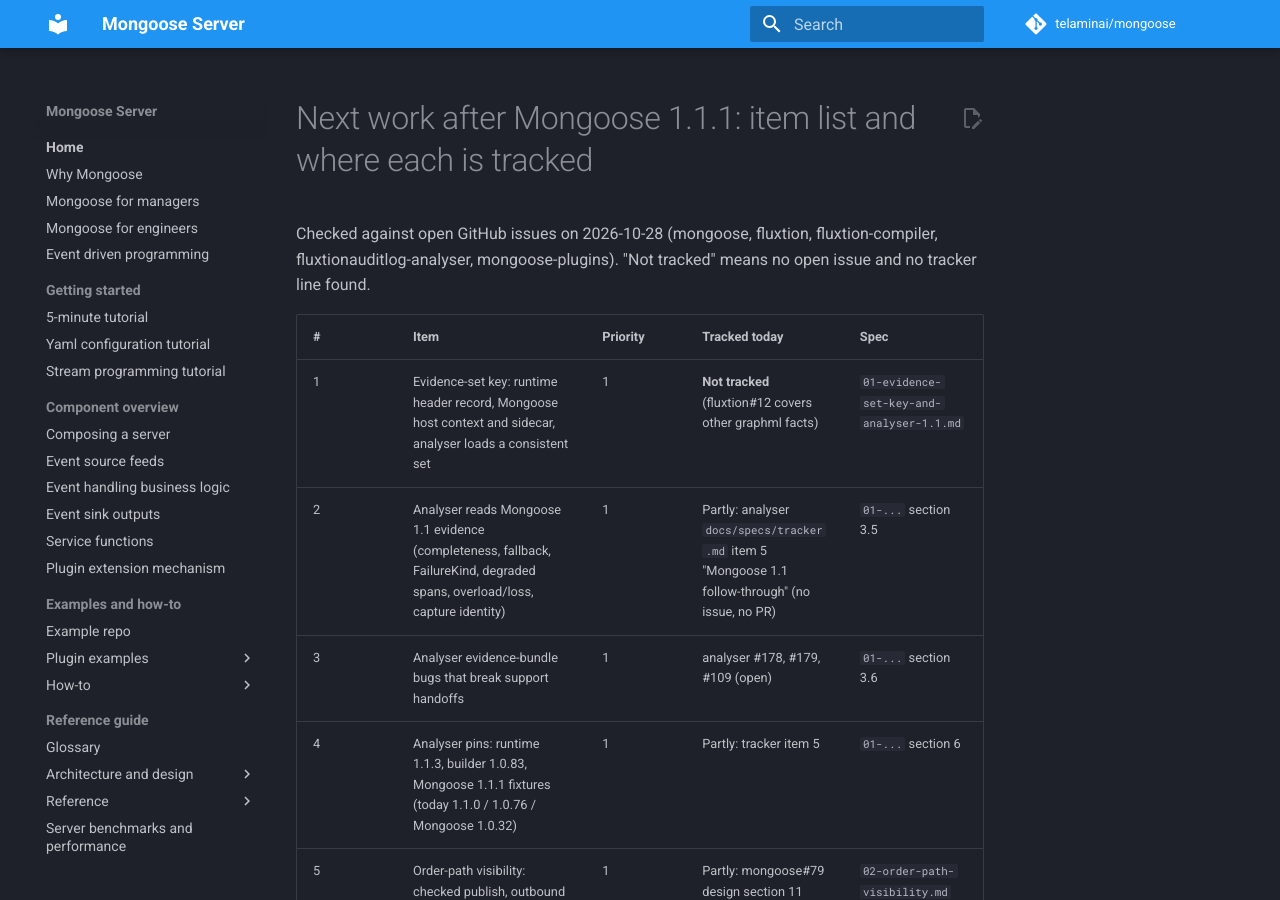
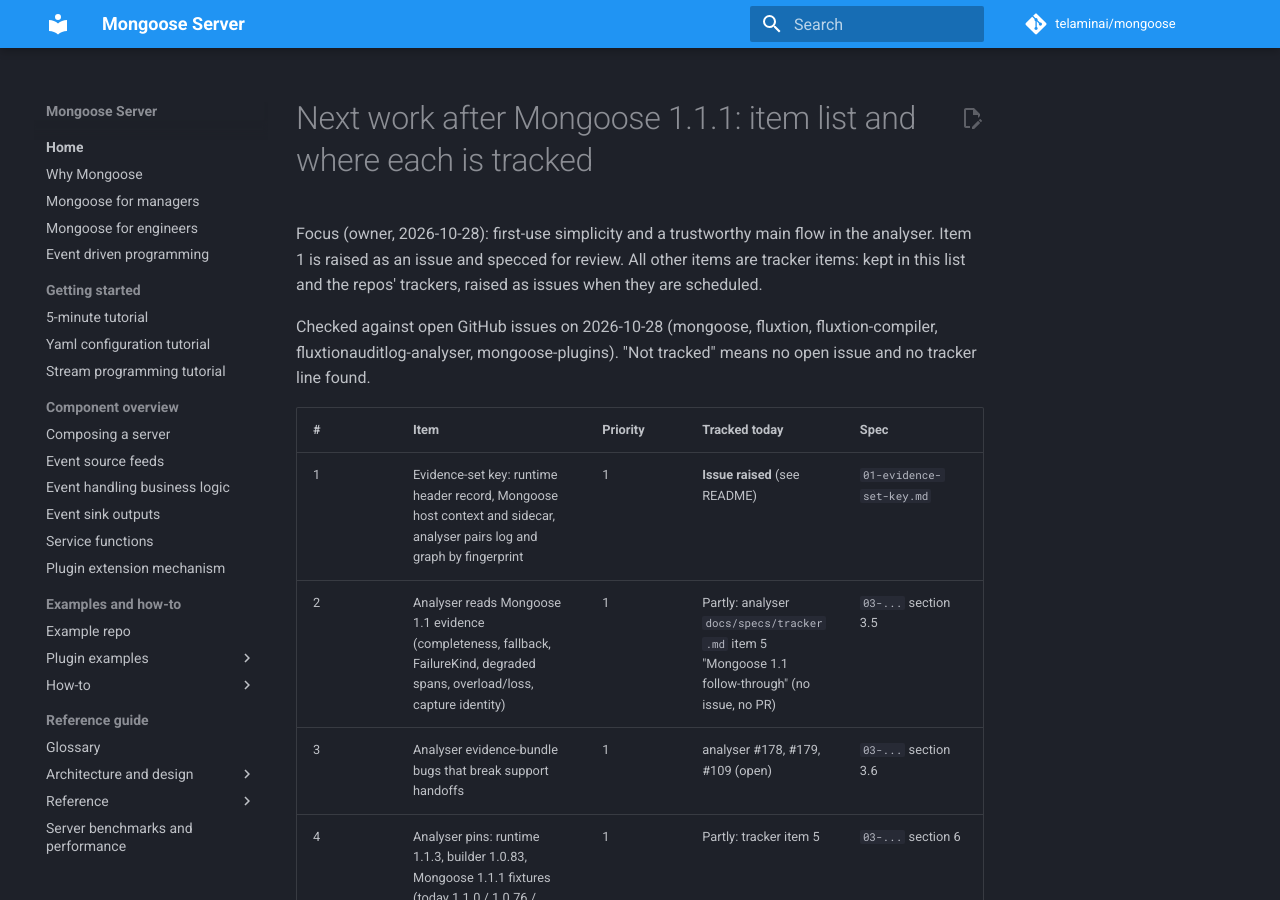
Before and after one commit to telaminai/mongoose, an MkDocs documentation site: the page built from docs/review/next-work/00-work-items.md, in a window 1280 px wide and 900 px high. Built offline with MkDocs 1.6.1 and Material for MkDocs 9.7.7, drawn with Linux system fonts in a browser that asks for light colours; comment, search, counter and statistics services are not loaded.

Commit message:
Split the evidence-set key into its own spec; analyser 1.1 evidence becomes a tracker item
Co-Authored-By: Claude Opus 5.5 <noreply@anthropic.com>
Claude-Session: https://claude.ai/code/session_01S6QUgxmxekc8hLRd9eLcgt

```diff
--- a/docs/review/next-work/00-work-items.md
+++ b/docs/review/next-work/00-work-items.md
@@ -1,14 +1,18 @@
 # Next work after Mongoose 1.1.1: item list and where each is tracked
+
+Focus (owner, 2026-10-28): first-use simplicity and a trustworthy main flow in the analyser. Item 1 is raised as an
+issue and specced for review. All other items are tracker items: kept in this list and the repos' trackers, raised as
+issues when they are scheduled.
 
 Checked against open GitHub issues on 2026-10-28 (mongoose, fluxtion, fluxtion-compiler, fluxtionauditlog-analyser,
 mongoose-plugins). "Not tracked" means no open issue and no tracker line found.
 
 | # | Item | Priority | Tracked today | Spec |
 | --- | --- | --- | --- | --- |
-| 1 | Evidence-set key: runtime header record, Mongoose host context and sidecar, analyser loads a consistent set | 1 | **Not tracked** (fluxtion#12 covers other graphml facts) | `01-evidence-set-key-and-analyser-1.1.md` |
-| 2 | Analyser reads Mongoose 1.1 evidence (completeness, fallback, FailureKind, degraded spans, overload/loss, capture identity) | 1 | Partly: analyser `docs/specs/tracker.md` item 5 "Mongoose 1.1 follow-through" (no issue, no PR) | `01-...` section 3.5 |
-| 3 | Analyser evidence-bundle bugs that break support handoffs | 1 | analyser #178, #179, #109 (open) | `01-...` section 3.6 |
-| 4 | Analyser pins: runtime 1.1.3, builder 1.0.83, Mongoose 1.1.1 fixtures (today 1.1.0 / 1.0.76 / Mongoose 1.0.32) | 1 | Partly: tracker item 5 | `01-...` section 6 |
+| 1 | Evidence-set key: runtime header record, Mongoose host context and sidecar, analyser pairs log and graph by fingerprint | 1 | **Issue raised** (see README) | `01-evidence-set-key.md` |
+| 2 | Analyser reads Mongoose 1.1 evidence (completeness, fallback, FailureKind, degraded spans, overload/loss, capture identity) | 1 | Partly: analyser `docs/specs/tracker.md` item 5 "Mongoose 1.1 follow-through" (no issue, no PR) | `03-...` section 3.5 |
+| 3 | Analyser evidence-bundle bugs that break support handoffs | 1 | analyser #178, #179, #109 (open) | `03-...` section 3.6 |
+| 4 | Analyser pins: runtime 1.1.3, builder 1.0.83, Mongoose 1.1.1 fixtures (today 1.1.0 / 1.0.76 / Mongoose 1.0.32) | 1 | Partly: tracker item 5 | `03-...` section 6 |
 | 5 | Order-path visibility: checked publish, outbound overload state event, sizing warning, per-processor labels | 1 | Partly: mongoose#79 design section 11 lists it as "proposed" | `02-order-path-visibility.md` |
 | 6 | Synthetic trading system as soak and acceptance test (client topology, overload and failure injection, shutdown runbook, capture to analyser loop) | 1 | **Not tracked** | to write (spec 03) |
 | 7 | Fluxtion failed cycle evidence: audit the discarded queued count, name the failing node, handler and exception in the closed record | 2 | **Not tracked** (fluxtion#47 shipped the fix without these) | `fluxtion-issue-generated-processor-wedge.md` items 2-3 |
```
Also changed, not shown: docs/review/next-work/01-evidence-set-key.md (added, +111 -0 lines), docs/review/next-work/03-analyser-reads-mongoose-1.1-evidence.md (renamed from docs/review/next-work/01-evidence-set-key-and-analyser-1.1.md, +4 -1 lines), docs/review/pr76-external/README.md (+1 -1 lines).
